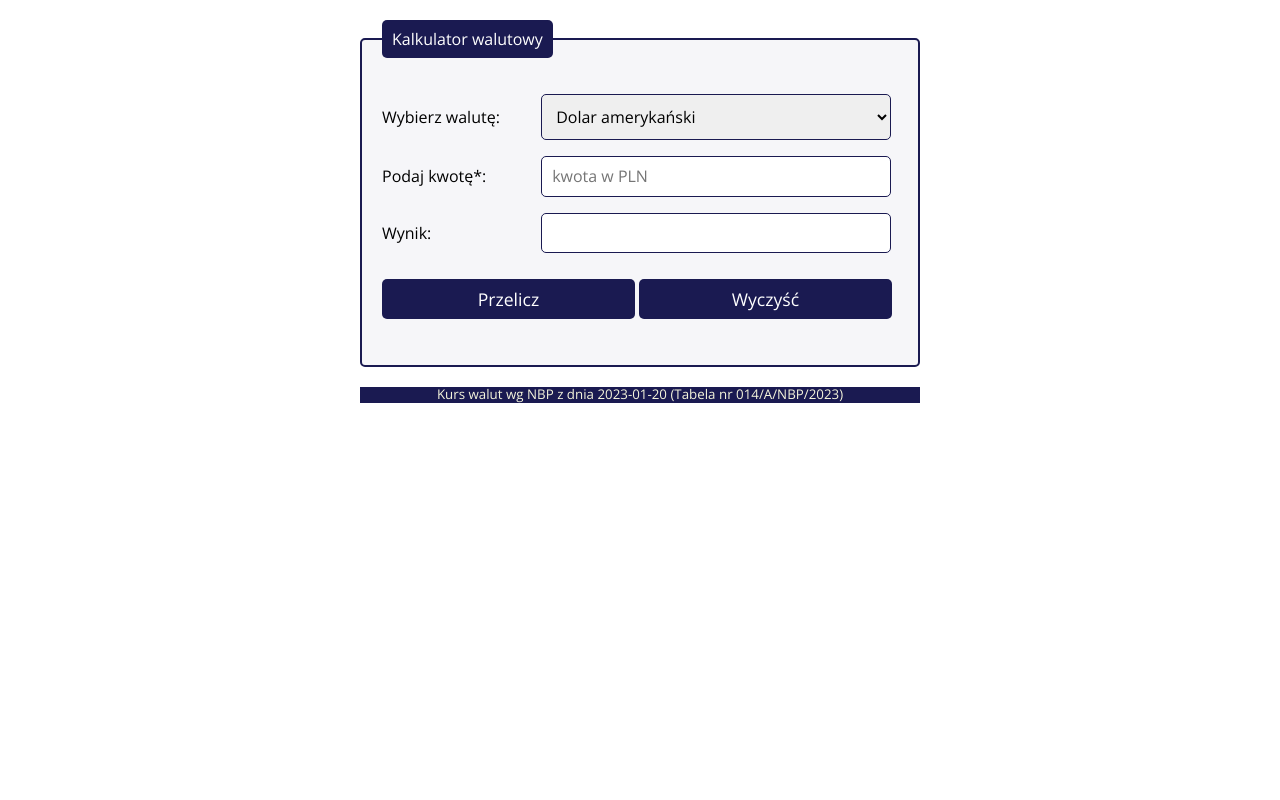
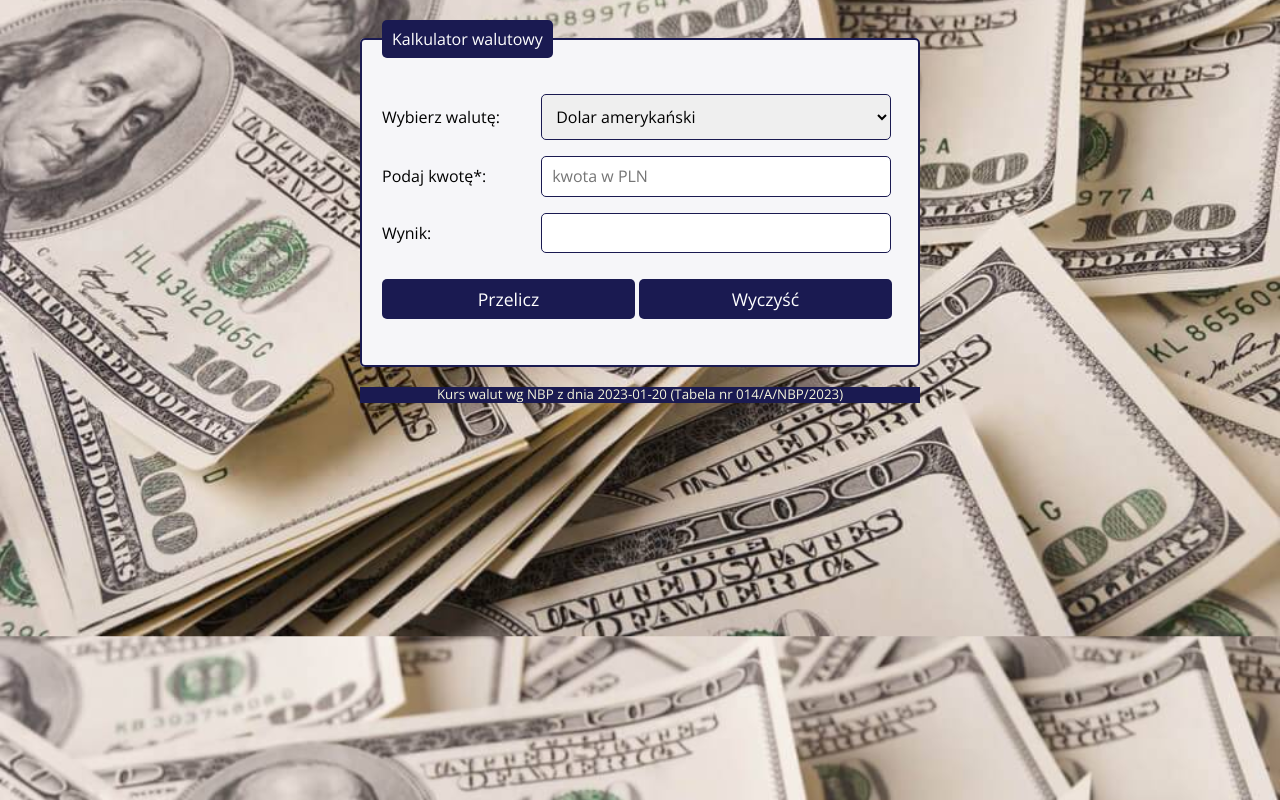
Before and after one commit to Emilia-Fabisiak/currency-converter2, a plain HTML site: page index.html in a window 1280 px wide. Drawn offline with nearby package versions, Linux system fonts and the light colour scheme.

Commit message:
added element.css

```diff
--- /dev/null
+++ b/css/element.css
@@ -0,0 +1,5 @@
+.element {
+    background-image: url("../images/pieniadze.jpg");
+    background-position: center;
+    background-size: cover;
+}
--- a/index.html
+++ b/index.html
@@ -6,6 +6,7 @@
     <meta name="viewport" content="width=device-width, initial-scale=1.0">
     <title>moduł 4</title>
     <link rel="stylesheet" href="https://cdnjs.cloudflare.com/ajax/libs/normalize/8.0.1/normalize.min.css" integrity="sha512-NhSC1YmyruXifcj/KFRWoC561YpHpc5Jtzgvbuzx5VozKpWvQ+4nXhPdFgmx8xqexRcpAglTj9sIBWINXa8x5w==" crossorigin="anonymous" referrerpolicy="no-referrer">
+    <link href="css/element.css" rel="stylesheet">
     <link href="css/style.css" rel="stylesheet">
     <link href="css/form.css" rel="stylesheet">
     <link href="css/footer.css" rel="stylesheet">
@@ -13,7 +14,7 @@
     <link href="https://fonts.googleapis.com/css2?family=Open+Sans:ital,wght@0,400;0,700;1,400;1,700&display=swap" rel="stylesheet">
 </head>
 
-<body class="body">
+<body class="body element">
         <form class="form js-form">
         <fieldset class="form__fieldset">
             <legend class="form__legend">Kalkulator walutowy</legend>
```
